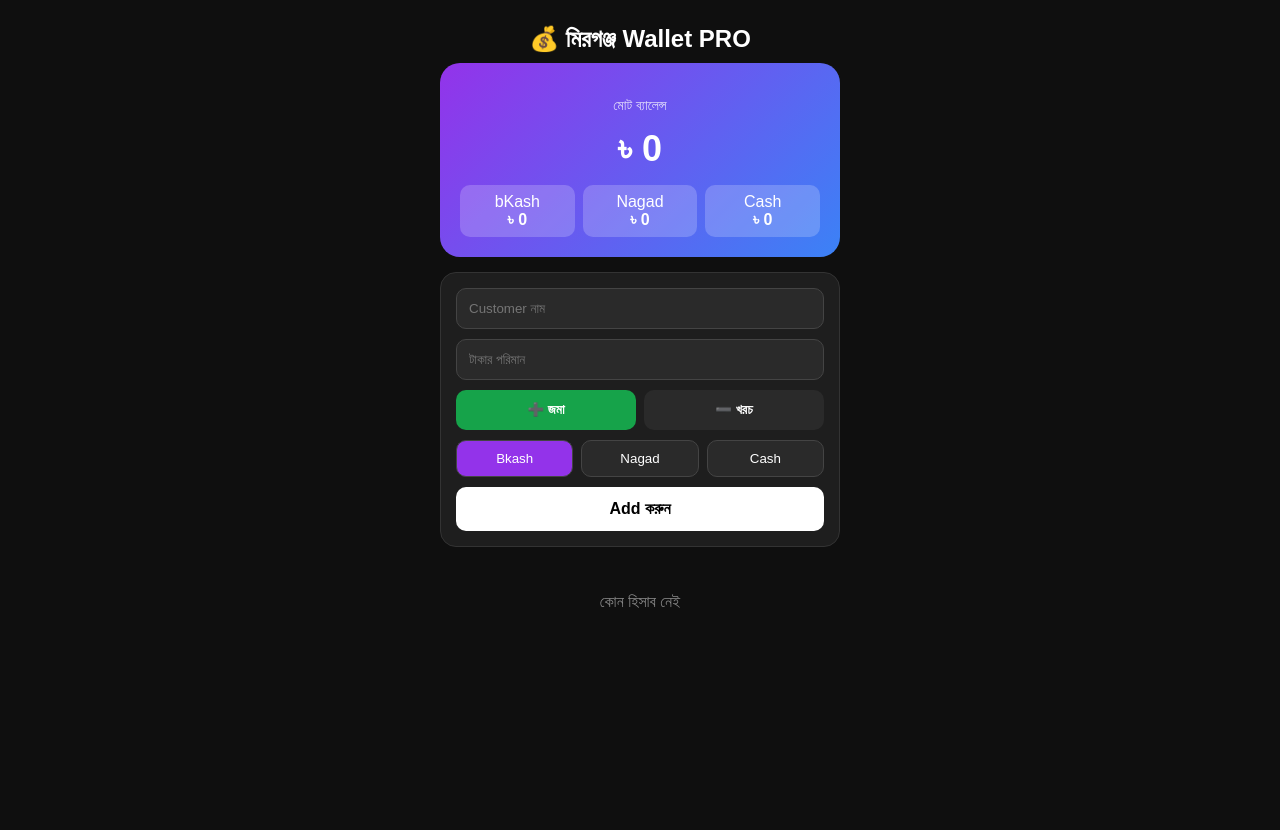
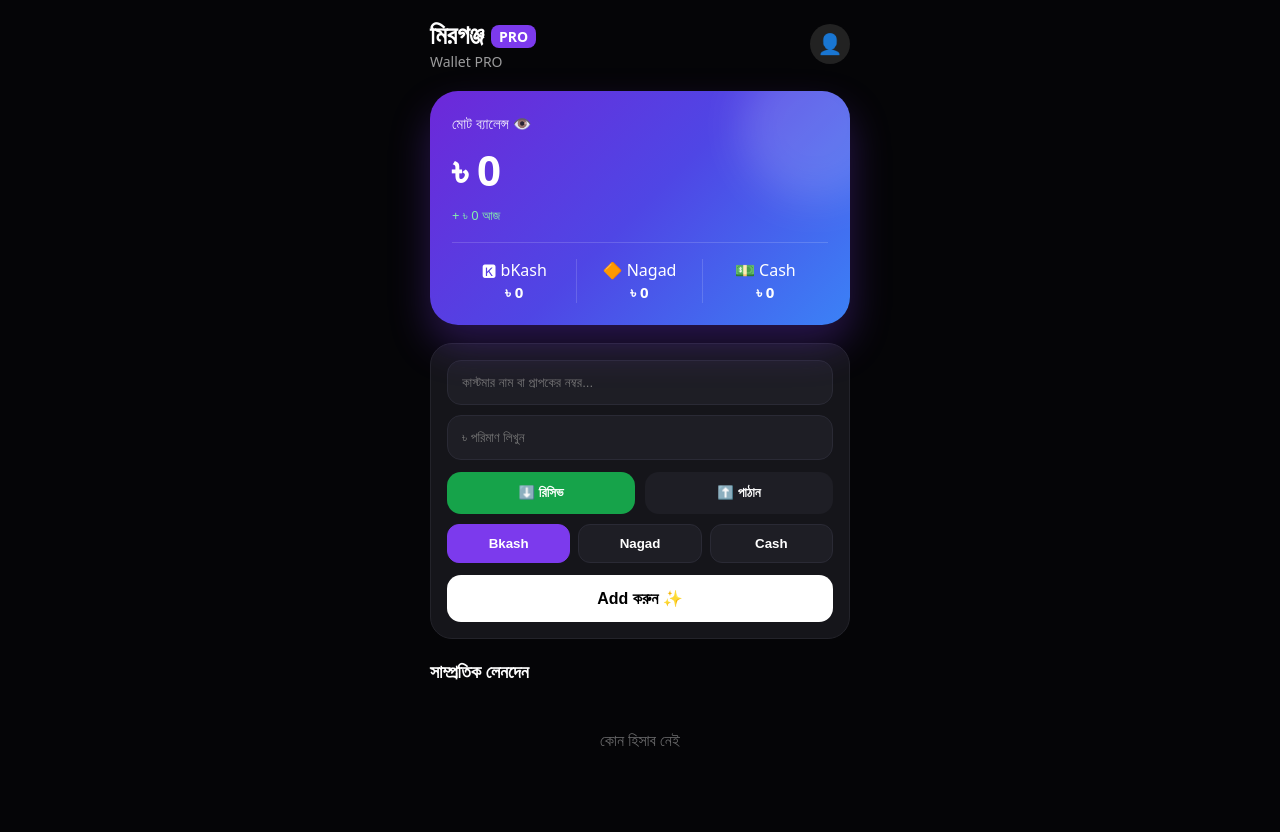
Before and after one commit to saddamsadin/mirgonj-wallet, a Next.js app: page / in a window 1280 px wide. Built offline with nearby package versions, Linux system fonts and the light colour scheme.

Commit message:
Refactor transaction management and UI components

```diff
--- a/app/page.tsx
+++ b/app/page.tsx
@@ -1,82 +1,72 @@
 "use client";
 import { useState, useEffect } from "react";
-
-type Tx = { id: number; name: string; amount: number; method: string; type: 'income' | 'expense'; date: string; };
+type Tx = { id: number; name: string; amount: number; method: string; type: 'income'|'expense'; date: string; };
 
 export default function Page() {
   const [balance, setBalance] = useState(0);
-  const [customers, setCustomers] = useState<Tx[]>([]);
-  const [name, setName] = useState("");
-  const [amount, setAmount] = useState("");
-  const [method, setMethod] = useState("bkash");
-  const [txType, setTxType] = useState<'income'|'expense'>('income');
+  const [list, setList] = useState<Tx[]>([]);
+  const [name, setName] = useState(""); const [amount, setAmount] = useState("");
+  const [method, setMethod] = useState("bkash"); const [type, setType] = useState<'income'|'expense'>('income');
 
-  useEffect(() => {
-    const s = localStorage.getItem("mirgonj_balance");
-    const c = localStorage.getItem("mirgonj_customers");
-    if (s) setBalance(Number(s));
-    if (c) setCustomers(JSON.parse(c));
-  }, []);
-  useEffect(() => {
-    localStorage.setItem("mirgonj_balance", String(balance));
-    localStorage.setItem("mirgonj_customers", JSON.stringify(customers));
-  }, [balance, customers]);
+  useEffect(()=>{ const b=localStorage.getItem("mirgonj_balance"); const l=localStorage.getItem("mirgonj_customers"); if(b)setBalance(Number(b)); if(l)setList(JSON.parse(l)); },[]);
+  useEffect(()=>{ localStorage.setItem("mirgonj_balance",String(balance)); localStorage.setItem("mirgonj_customers",JSON.stringify(list)); },[balance,list]);
 
-  const add = () => {
-    if (!name || !amount) return alert("নাম ও টাকা লিখুন");
-    const amt = Number(amount);
-    const newTx: Tx = { id: Date.now(), name, amount: amt, method, type: txType, date: new Date().toLocaleString('bn-BD') };
-    setCustomers([newTx, ...customers]);
-    if (txType === 'income') setBalance(balance + amt); else setBalance(balance - amt);
-    setName(""); setAmount("");
+  const add=()=>{
+    if(!name||!amount)return alert("নাম ও টাকা দিন"); const a=Number(amount);
+    const tx:Tx={id:Date.now(),name,amount:a,method,type,date:new Date().toLocaleTimeString('bn-BD',{hour:'2-digit',minute:'2-digit'})};
+    setList([tx,...list]); setBalance(type==='income'?balance+a:balance-a); setName(""); setAmount("");
   };
-  const del = (id: number, amt: number, type: string) => {
-    if (!confirm("Delete?")) return;
-    setCustomers(customers.filter(c => c.id !== id));
-    if (type === 'income') setBalance(balance - amt); else setBalance(balance + amt);
-  }
+  const del=(id:number,a:number,t:string)=>{ if(!confirm("Delete?"))return; setList(list.filter(x=>x.id!==id)); setBalance(t==='income'?balance-a:balance+a); };
 
-  const sBox = (t:any) => ({ background: t, borderRadius: '16px', padding: '20px', color: 'white', textAlign: 'center' as const, marginBottom: '15px' });
+  const sum=(m:string)=> list.filter(x=>x.method===m&&x.type==='income').reduce((s,x)=>s+x.amount,0)-list.filter(x=>x.method===m&&x.type==='expense').reduce((s,x)=>s+x.amount,0);
 
   return (
-    <div style={{ minHeight: '100vh', background: '#0f0f0f', color: 'white', padding: '15px', fontFamily: 'sans-serif' }}>
-      <div style={{ maxWidth: '400px', margin: '0 auto' }}>
-        <h1 style={{ textAlign: 'center', fontSize: '24px', fontWeight: 'bold', margin: '10px 0' }}>💰 মিরগঞ্জ Wallet PRO</h1>
+    <div style={{minHeight:'100vh',background:'#050507',color:'white',padding:'16px',fontFamily:'system-ui'}}>
+      <div style={{maxWidth:'420px',margin:'0 auto'}}>
 
-        <div style={{ background: 'linear-gradient(135deg,#9333ea,#3b82f6)', borderRadius: '20px', padding: '20px', textAlign: 'center', marginBottom: '15px' }}>
-          <p style={{ opacity: 0.8, fontSize: '14px' }}>মোট ব্যালেন্স</p>
-          <h2 style={{ fontSize: '36px', fontWeight: 'bold', margin: '5px 0' }}>৳ {balance}</h2>
-          <div style={{ display: 'grid', gridTemplateColumns: '1fr 1fr 1fr', gap: '8px', marginTop: '15px' }}>
-            <div style={{ background: 'rgba(255,255,255,0.2)', borderRadius: '10px', padding: '8px' }}><div>bKash</div><b>৳ {customers.filter(c=>c.method==='bkash'&&c.type==='income').reduce((a,b)=>a+b.amount,0)-customers.filter(c=>c.method==='bkash'&&c.type==='expense').reduce((a,b)=>a+b.amount,0)}</b></div>
-            <div style={{ background: 'rgba(255,255,255,0.2)', borderRadius: '10px', padding: '8px' }}><div>Nagad</div><b>৳ {customers.filter(c=>c.method==='nagad'&&c.type==='income').reduce((a,b)=>a+b.amount,0)-customers.filter(c=>c.method==='nagad'&&c.type==='expense').reduce((a,b)=>a+b.amount,0)}</b></div>
-            <div style={{ background: 'rgba(255,255,255,0.2)', borderRadius: '10px', padding: '8px' }}><div>Cash</div><b>৳ {customers.filter(c=>c.method==='cash'&&c.type==='income').reduce((a,b)=>a+b.amount,0)-customers.filter(c=>c.method==='cash'&&c.type==='expense').reduce((a,b)=>a+b.amount,0)}</b></div>
+        <div style={{display:'flex',justifyContent:'space-between',alignItems:'center',marginBottom:'20px'}}>
+          <div><h1 style={{fontSize:'26px',fontWeight:'900',margin:0}}>মিরগঞ্জ <span style={{background:'#7c3aed',padding:'2px 8px',borderRadius:'8px',fontSize:'14px',verticalAlign:'middle'}}>PRO</span></h1><p style={{margin:0,opacity:0.6,fontSize:'14px'}}>Wallet PRO</p></div>
+          <div style={{width:'40px',height:'40px',borderRadius:'50%',background:'#222',display:'flex',alignItems:'center',justifyContent:'center',fontSize:'20px'}}>👤</div>
+        </div>
+
+        <div style={{background:'linear-gradient(135deg,#6d28d9 0%,#4f46e5 50%,#3b82f6 100%)',borderRadius:'28px',padding:'22px',position:'relative',overflow:'hidden',boxShadow:'0 20px 40px rgba(124,58,237,0.3)',marginBottom:'18px'}}>
+          <div style={{position:'absolute',top:'-40px',right:'-40px',width:'150px',height:'150px',background:'rgba(255,255,255,0.15)',borderRadius:'50%',filter:'blur(20px)'}}></div>
+          <p style={{opacity:0.9,fontSize:'15px',margin:0}}>মোট ব্যালেন্স 👁️</p>
+          <h2 style={{fontSize:'42px',fontWeight:'900',margin:'8px 0',letterSpacing:'-1px'}}>৳ {balance.toLocaleString('en-IN')}</h2>
+          <p style={{fontSize:'13px',color:'#86efac',margin:'0 0 18px 0'}}>+ ৳ {Math.floor(balance*0.05)} আজ</p>
+          <div style={{display:'grid',gridTemplateColumns:'1fr 1fr 1fr',gap:'0',borderTop:'1px solid rgba(255,255,255,0.15)',paddingTop:'16px'}}>
+            <div style={{textAlign:'center',borderRight:'1px solid rgba(255,255,255,0.15)'}}><div style={{fontSize:'16px'}}>🅺 bKash</div><b style={{fontSize:'15px'}}>৳ {sum('bkash')}</b></div>
+            <div style={{textAlign:'center',borderRight:'1px solid rgba(255,255,255,0.15)'}}><div style={{fontSize:'16px'}}>🔶 Nagad</div><b style={{fontSize:'15px'}}>৳ {sum('nagad')}</b></div>
+            <div style={{textAlign:'center'}}><div style={{fontSize:'16px'}}>💵 Cash</div><b style={{fontSize:'15px'}}>৳ {sum('cash')}</b></div>
           </div>
         </div>
 
-        <div style={{ background: '#1e1e1e', borderRadius: '16px', padding: '15px', marginBottom: '15px', border: '1px solid #333' }}>
-          <input value={name} onChange={e=>setName(e.target.value)} placeholder="Customer নাম" style={{ width: '100%', padding: '12px', borderRadius: '10px', background: '#2a2a2a', border: '1px solid #444', color: 'white', marginBottom: '10px', boxSizing: 'border-box' }} />
-          <input value={amount} onChange={e=>setAmount(e.target.value)} type="number" placeholder="টাকার পরিমান" style={{ width: '100%', padding: '12px', borderRadius: '10px', background: '#2a2a2a', border: '1px solid #444', color: 'white', marginBottom: '10px', boxSizing: 'border-box' }} />
-          <div style={{ display: 'grid', gridTemplateColumns: '1fr 1fr', gap: '8px', marginBottom: '10px' }}>
-            <button onClick={()=>setTxType('income')} style={{ padding: '12px', borderRadius: '10px', border: 'none', fontWeight: 'bold', background: txType==='income'?'#16a34a':'#2a2a2a', color: 'white' }}>➕ জমা</button>
-            <button onClick={()=>setTxType('expense')} style={{ padding: '12px', borderRadius: '10px', border: 'none', fontWeight: 'bold', background: txType==='expense'?'#dc2626':'#2a2a2a', color: 'white' }}>➖ খরচ</button>
+        <div style={{background:'#15151a',borderRadius:'22px',padding:'16px',border:'1px solid #23232a',marginBottom:'20px'}}>
+          <input value={name} onChange={e=>setName(e.target.value)} placeholder="কাস্টমার নাম বা প্রাপকের নম্বর..." style={{width:'100%',padding:'14px',borderRadius:'14px',background:'#1e1e25',border:'1px solid #2a2a35',color:'white',marginBottom:'10px',boxSizing:'border-box',outline:'none'}}/>
+          <input value={amount} onChange={e=>setAmount(e.target.value)} type="number" placeholder="৳ পরিমাণ লিখুন" style={{width:'100%',padding:'14px',borderRadius:'14px',background:'#1e1e25',border:'1px solid #2a2a35',color:'white',marginBottom:'12px',boxSizing:'border-box',outline:'none'}}/>
+          <div style={{display:'grid',gridTemplateColumns:'1fr 1fr',gap:'10px',marginBottom:'10px'}}>
+            <button onClick={()=>setType('income')} style={{padding:'13px',borderRadius:'14px',border:'none',fontWeight:'bold',background:type==='income'?'#16a34a':'#1e1e25',color:'white'}}>⬇️ রিসিভ</button>
+            <button onClick={()=>setType('expense')} style={{padding:'13px',borderRadius:'14px',border:'none',fontWeight:'bold',background:type==='expense'?'#dc2626':'#1e1e25',color:'white'}}>⬆️ পাঠান</button>
           </div>
-          <div style={{ display: 'grid', gridTemplateColumns: '1fr 1fr 1fr', gap: '8px', marginBottom: '10px' }}>
+          <div style={{display:'grid',gridTemplateColumns:'1fr 1fr 1fr',gap:'8px',marginBottom:'12px'}}>
             {['bkash','nagad','cash'].map(m=>(
-              <button key={m} onClick={()=>setMethod(m)} style={{ padding: '10px', borderRadius: '10px', border: '1px solid #444', background: method===m?'#9333ea':'#2a2a2a', color: 'white', textTransform: 'capitalize' }}>{m}</button>
+              <button key={m} onClick={()=>setMethod(m)} style={{padding:'11px',borderRadius:'12px',border:'1px solid',borderColor:method===m?'#7c3aed':'#2a2a35',background:method===m?'#7c3aed':'#1e1e25',color:'white',fontWeight:'600',textTransform:'capitalize'}}>{m}</button>
             ))}
           </div>
-          <button onClick={add} style={{ width: '100%', padding: '13px', borderRadius: '10px', border: 'none', background: 'white', color: 'black', fontWeight: 'bold', fontSize: '16px' }}>Add করুন</button>
+          <button onClick={add} style={{width:'100%',padding:'14px',borderRadius:'14px',border:'none',background:'white',color:'black',fontWeight:'900',fontSize:'16px'}}>Add করুন ✨</button>
         </div>
 
-        <div>
-          {customers.map(c=>(
-            <div key={c.id} style={{ background: '#1e1e1e', padding: '12px', borderRadius: '12px', display: 'flex', justifyContent: 'space-between', alignItems: 'center', marginBottom: '8px', border: '1px solid #333' }}>
-              <div><div style={{ fontWeight: 'bold' }}>{c.name} <span style={{ fontSize: '10px', background: '#333', padding: '3px 8px', borderRadius: '20px', marginLeft: '5px' }}>{c.method}</span></div><div style={{ fontSize: '11px', opacity: 0.6 }}>{c.date}</div></div>
-              <div style={{ display: 'flex', alignItems: 'center', gap: '10px' }}><b style={{ color: c.type==='income'?'#4ade80':'#f87171' }}>{c.type==='income'?'+':'-'} ৳{c.amount}</b><button onClick={()=>del(c.id,c.amount,c.type)} style={{ background: 'none', border: 'none', color: '#ef4444', fontSize: '18px' }}>✕</button></div>
+        <h3 style={{fontSize:'18px',fontWeight:'800',marginBottom:'10px'}}>সাম্প্রতিক লেনদেন</h3>
+        {list.map(c=>(
+          <div key={c.id} style={{background:'#15151a',padding:'14px',borderRadius:'16px',display:'flex',justifyContent:'space-between',alignItems:'center',marginBottom:'10px',border:'1px solid #23232a'}}>
+            <div style={{display:'flex',gap:'10px',alignItems:'center'}}>
+              <div style={{width:'42px',height:'42px',borderRadius:'12px',background:c.method==='bkash'?'#e11d48':c.method==='nagad'?'#f97316':'#334155',display:'flex',alignItems:'center',justifyContent:'center',fontWeight:'bold'}}>{c.method[0].toUpperCase()}</div>
+              <div><div style={{fontWeight:'bold'}}>{c.name}</div><div style={{fontSize:'12px',opacity:0.5}}>আজ, {c.date} • {c.method}</div></div>
             </div>
-          ))}
-          {customers.length===0 && <p style={{ textAlign: 'center', opacity: 0.5, padding: '30px' }}>কোন হিসাব নেই</p>}
-        </div>
+            <div style={{textAlign:'right'}}><b style={{color:c.type==='income'?'#4ade80':'#fb7185'}}>{c.type==='income'?'+':'-'} ৳{c.amount}</b><div><button onClick={()=>del(c.id,c.amount,c.type)} style={{background:'none',border:'none',color:'#666',fontSize:'12px'}}>Delete</button></div></div>
+          </div>
+        ))}
+        {list.length===0&&<p style={{textAlign:'center',opacity:0.4,padding:'30px'}}>কোন হিসাব নেই</p>}
       </div>
     </div>
   );
```
